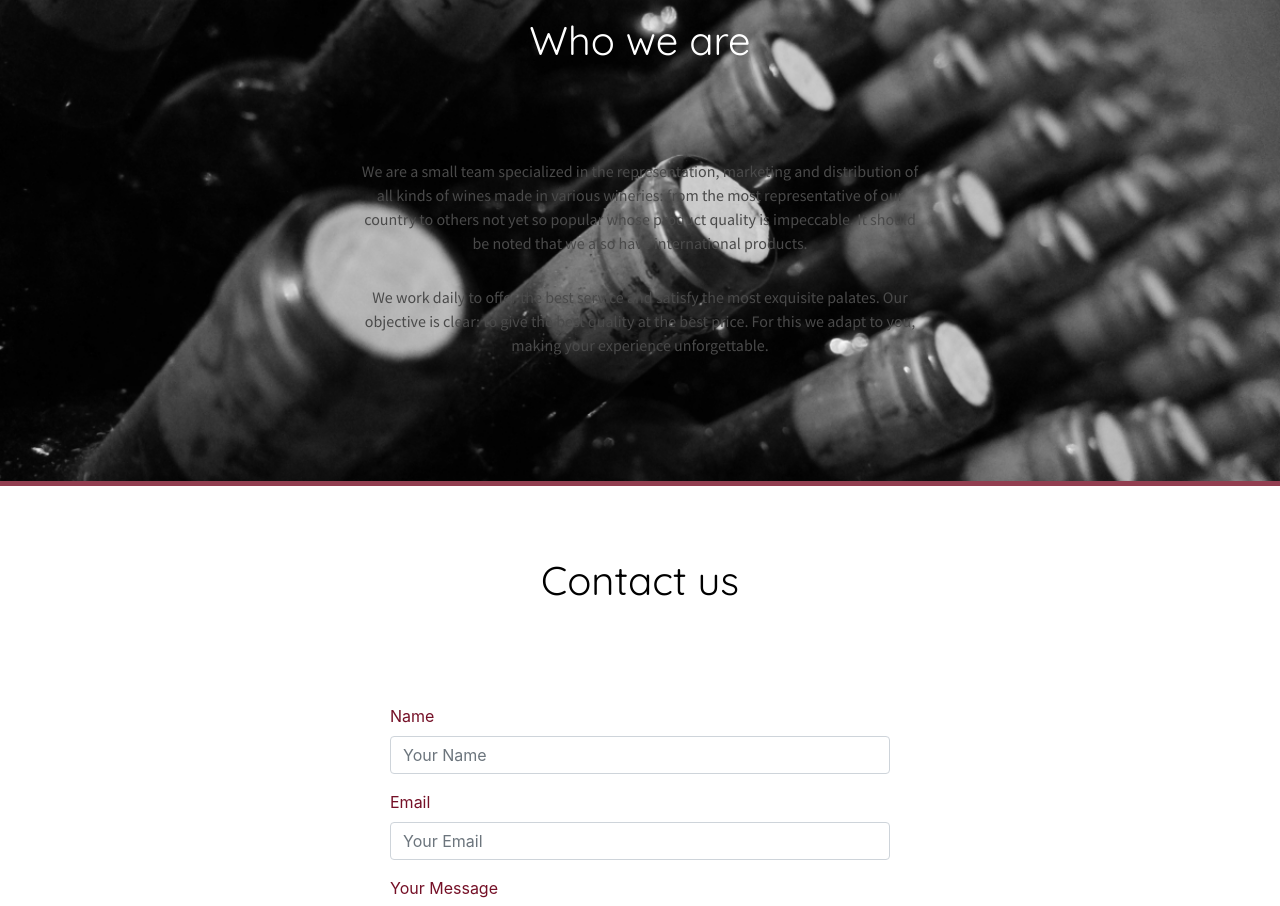
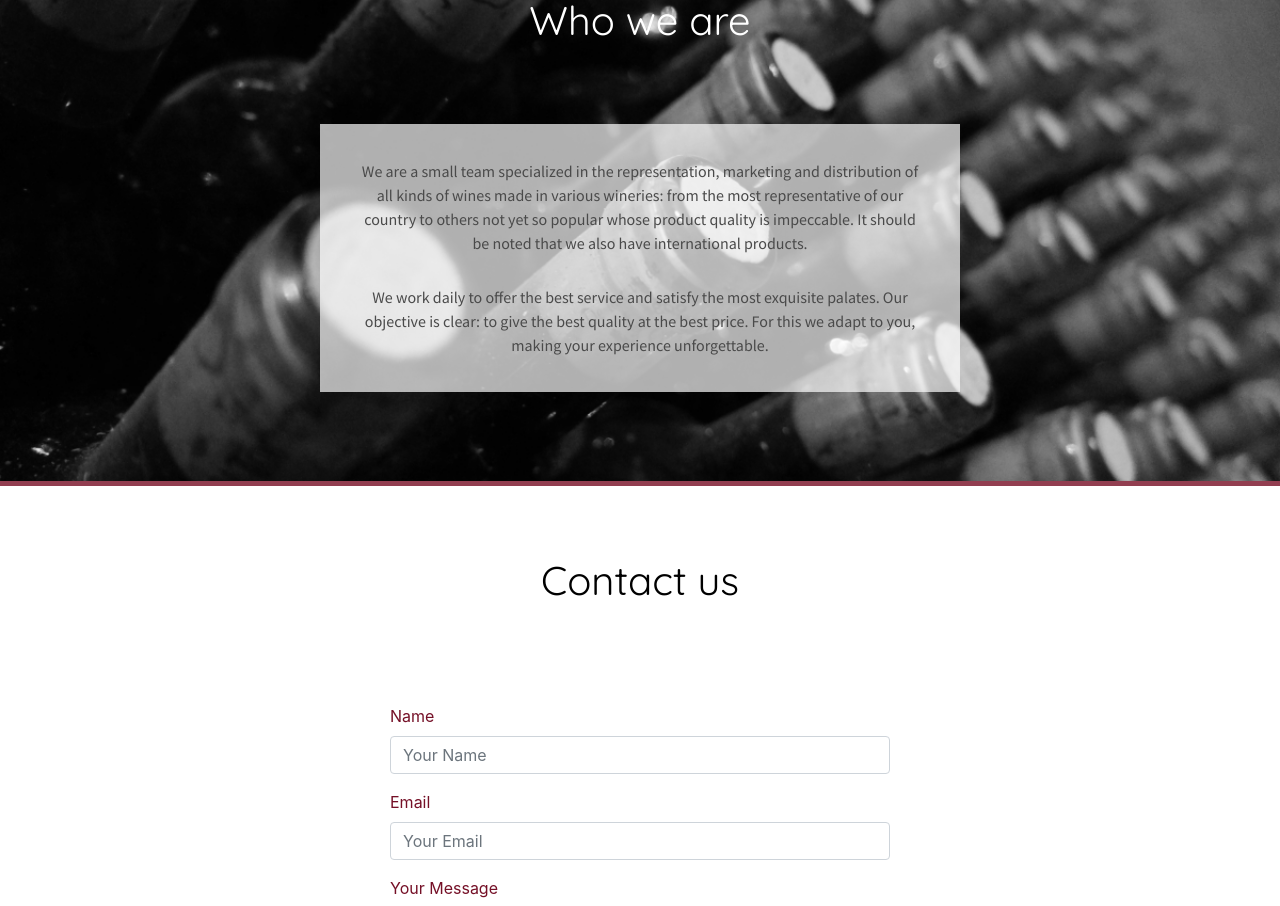
Before and after one commit to rebeldevelop/vinos-y-delicatessen-de-cartagena-web, a Vue app in the folder vinosydelicatessendecartagenaweb/: page / in a window 1280 px wide. Shown: the part 1120-2026 px from the top of the page. Built offline with nearby package versions, Linux system fonts and the light colour scheme; a web font is replaced by a local one.

Commit message:
segunda version de estilos

```diff
--- a/vinosydelicatessendecartagenaweb/src/components/QuienesSomos.vue
+++ b/vinosydelicatessendecartagenaweb/src/components/QuienesSomos.vue
@@ -29,11 +29,12 @@ export default {
 .quienes_somos-section{
   background-image: url('../assets/images/corks-in-bottles.png');
   display: flex;
-  height: auto;
-  background-size: cover;
-  background-repeat: no-repeat;
-  background-position: top;
-  text-align: center;
+    height: auto;
+    /* position: relative; */
+    background-size: cover;
+    background-repeat: no-repeat;
+    background-position: top;
+    text-align: center;
   align-items: center;
   justify-content: center;
   flex-direction: column;
@@ -42,6 +43,7 @@ export default {
 @media (min-width: 768px) {
   .quienes_somos-section{
   min-height: 600px;
+
   }
 }
 
@@ -54,6 +56,25 @@ export default {
   text-align: center;
   max-width: 600px;
 }
+/* .quienes__somos_section--title{
+  color: white;
+  position: absolute;
+  top: 20px;
+} */
+
+.container_section-quienes-somos{
+  /* text-align: center;
+  min-height: 500px; */
+}
+
+.section-texts{
+  display: flex;
+  align-items: center;
+  flex-direction: column;
+  justify-content: center;
+  padding: 20px;
+  background-color:rgba(255, 255, 255, 0.685);
+}
 
 @media (min-width: 768px) {
  .quienes__somos-title{
@@ -61,6 +82,10 @@ export default {
 }
 }
 
+  /* .section-texts{
+  position:absolute;
+  } */
+
 @media (max-width: 768px) {
   .section-texts{
   margin-bottom: 50px;
```
